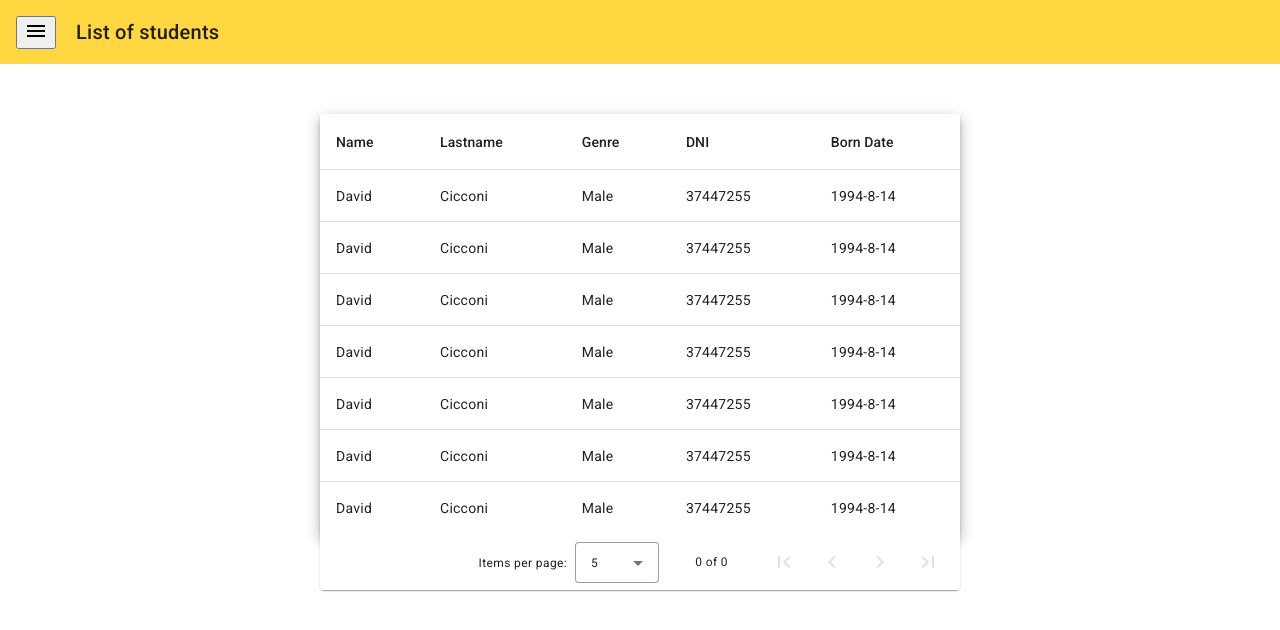
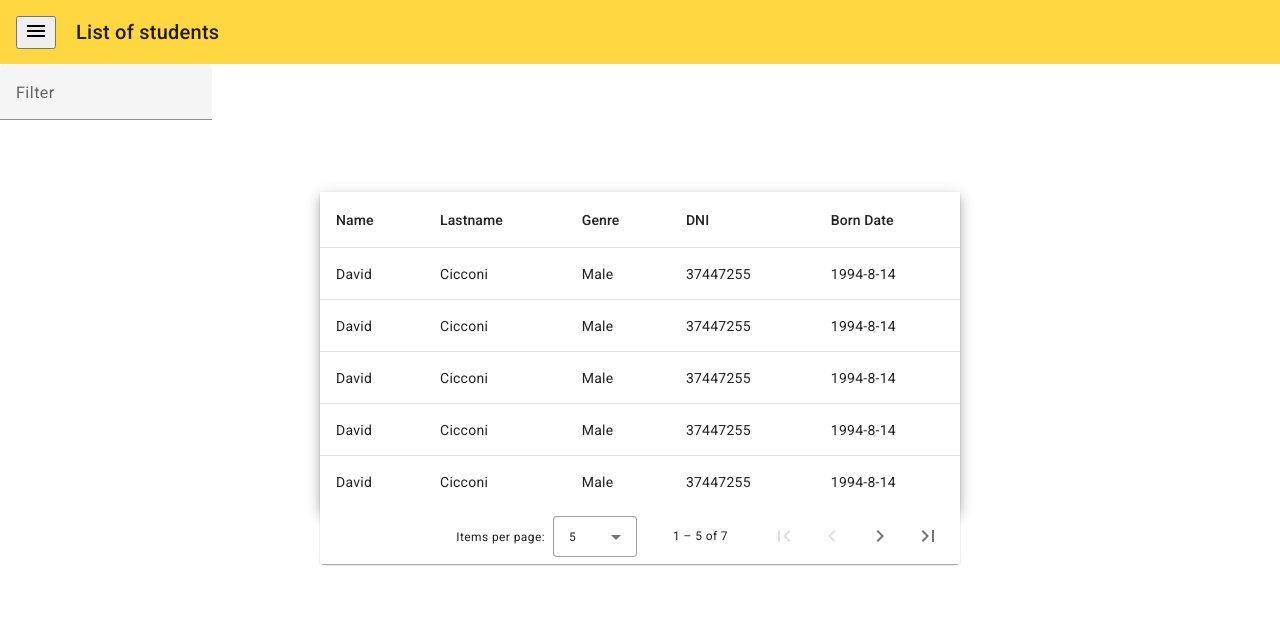
Before and after one commit to davidcicconi94/crud-mean, an Angular app: page / in a window 1280 px wide. Shown: the top 630 px of the page. Built offline with nearby package versions, Linux system fonts and the light colour scheme.

Commit message:
pagination working!

```diff
--- a/src/app/components/list-students/list-students.component.html
+++ b/src/app/components/list-students/list-students.component.html
@@ -9,6 +9,10 @@
   <span id="title-app">List of students</span>
 </mat-toolbar>
 
+<mat-form-field>
+  <mat-label>Filter</mat-label>
+  <input matInput (keyup)="applyFilter($event)" placeholder="Ex. Mia" #input />
+</mat-form-field>
 <mat-card class="card">
   <table mat-table [dataSource]="dataSource" class="mat-elevation-z8">
     <ng-container matColumnDef="name">
--- a/src/app/components/list-students/list-students.component.ts
+++ b/src/app/components/list-students/list-students.component.ts
@@ -1,7 +1,8 @@
 import { AfterViewInit, Component, ViewChild } from '@angular/core';
 import { MatPaginator } from '@angular/material/paginator';
+import { Student } from 'src/app/interfaces/Student';
+import { MatSort } from '@angular/material/sort';
 import { MatTableDataSource } from '@angular/material/table';
-import { Student } from 'src/app/interfaces/Student';
 
 @Component({
   selector: 'app-list-students',
@@ -10,7 +11,21 @@ import { Student } from 'src/app/interfaces/Student';
 })
 export class ListStudentsComponent {
   displayedColumns: string[] = ['name', 'lastname', 'genre', 'dni', 'bornDate'];
-  dataSource = studentsList;
+  dataSource: MatTableDataSource<Student>;
+
+  @ViewChild(MatPaginator) paginator!: MatPaginator;
+  @ViewChild(MatSort) sort!: MatSort;
+
+  constructor() {
+    this.dataSource = new MatTableDataSource(studentsList);
+  }
+
+  ngAfterViewInit() {
+    this.dataSource.paginator = this.paginator;
+    this.dataSource.sort = this.sort;
+  }
+
+  applyFilter(e: Event) {}
 }
 
 export interface PeriodicElement {
--- a/src/app/components/students.module.ts
+++ b/src/app/components/students.module.ts
@@ -8,6 +8,9 @@ import { MatIconModule } from '@angular/material/icon';
 import { MatPaginatorModule } from '@angular/material/paginator';
 import { MatTableModule } from '@angular/material/table';
 import { MatCardModule } from '@angular/material/card';
+import { MatFormFieldModule } from '@angular/material/form-field';
+
+import { MatInputModule } from '@angular/material/input';
 
 @NgModule({
   declarations: [ListStudentsComponent, AddEditStudentsComponent],
@@ -19,6 +22,8 @@ import { MatCardModule } from '@angular/material/card';
     CommonModule,
     MatTableModule,
     MatCardModule,
+    MatFormFieldModule,
+    MatInputModule,
   ],
   exports: [ListStudentsComponent, AddEditStudentsComponent],
 })
```
